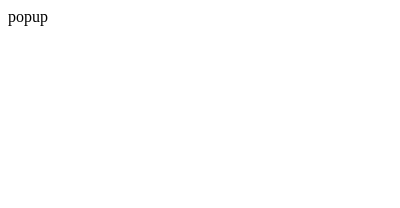
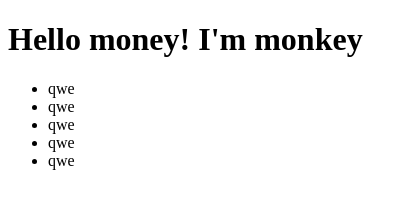
Before and after one commit to sosnovskyas/monkey-counter, a browser extension: page src/popup.html in a window 400 px wide. Drawn offline with Linux system fonts and the light colour scheme.

Commit message:
test changes in popup

```diff
--- a/src/popup.html
+++ b/src/popup.html
@@ -5,6 +5,14 @@
     <title>popup</title>
 </head>
 <body>
-popup
+<h1>Hello money!
+  I'm monkey</h1>
+<ul>
+  <li>qwe</li>
+  <li>qwe</li>
+  <li>qwe</li>
+  <li>qwe</li>
+  <li>qwe</li>
+</ul>
 </body>
 </html>
```
